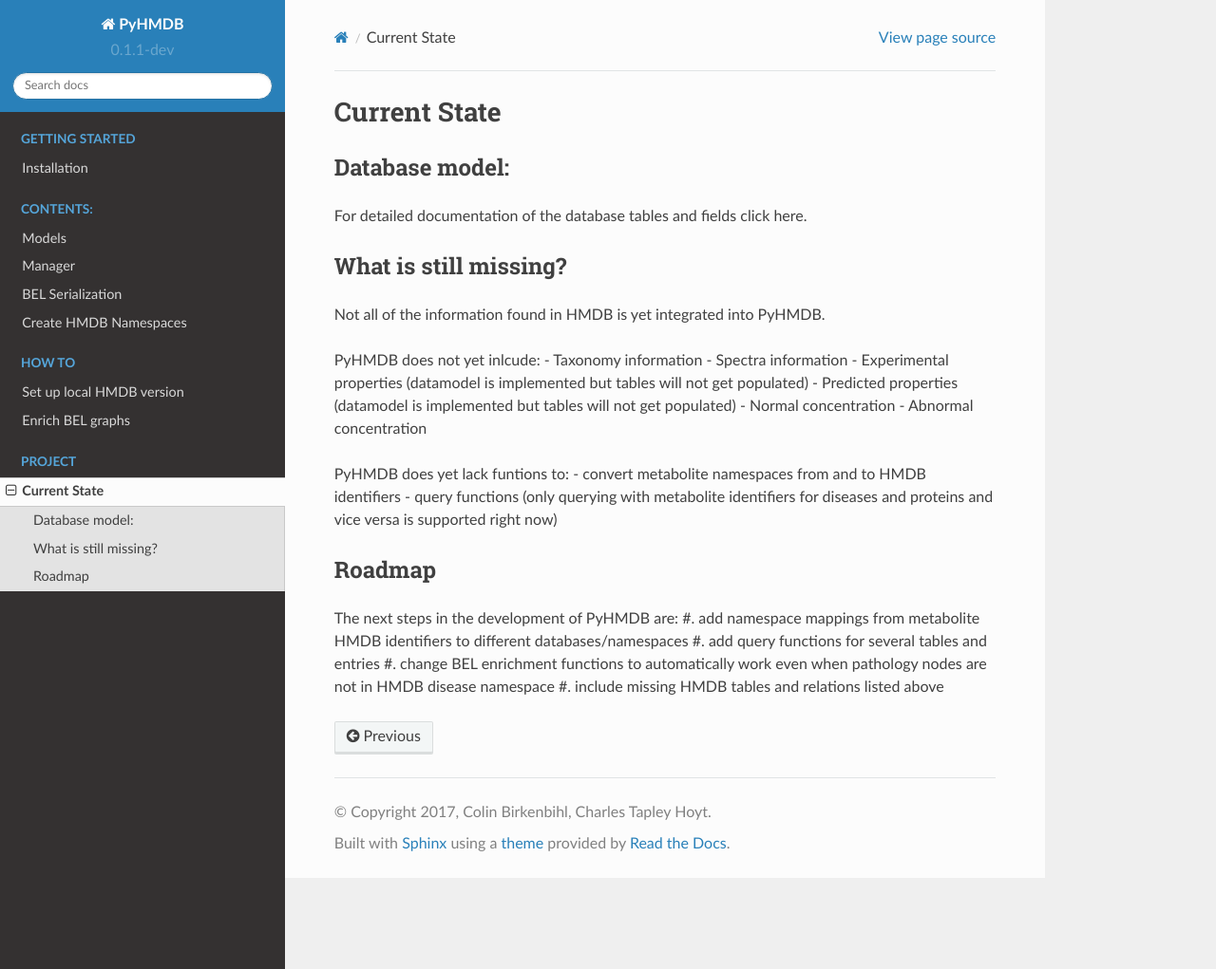
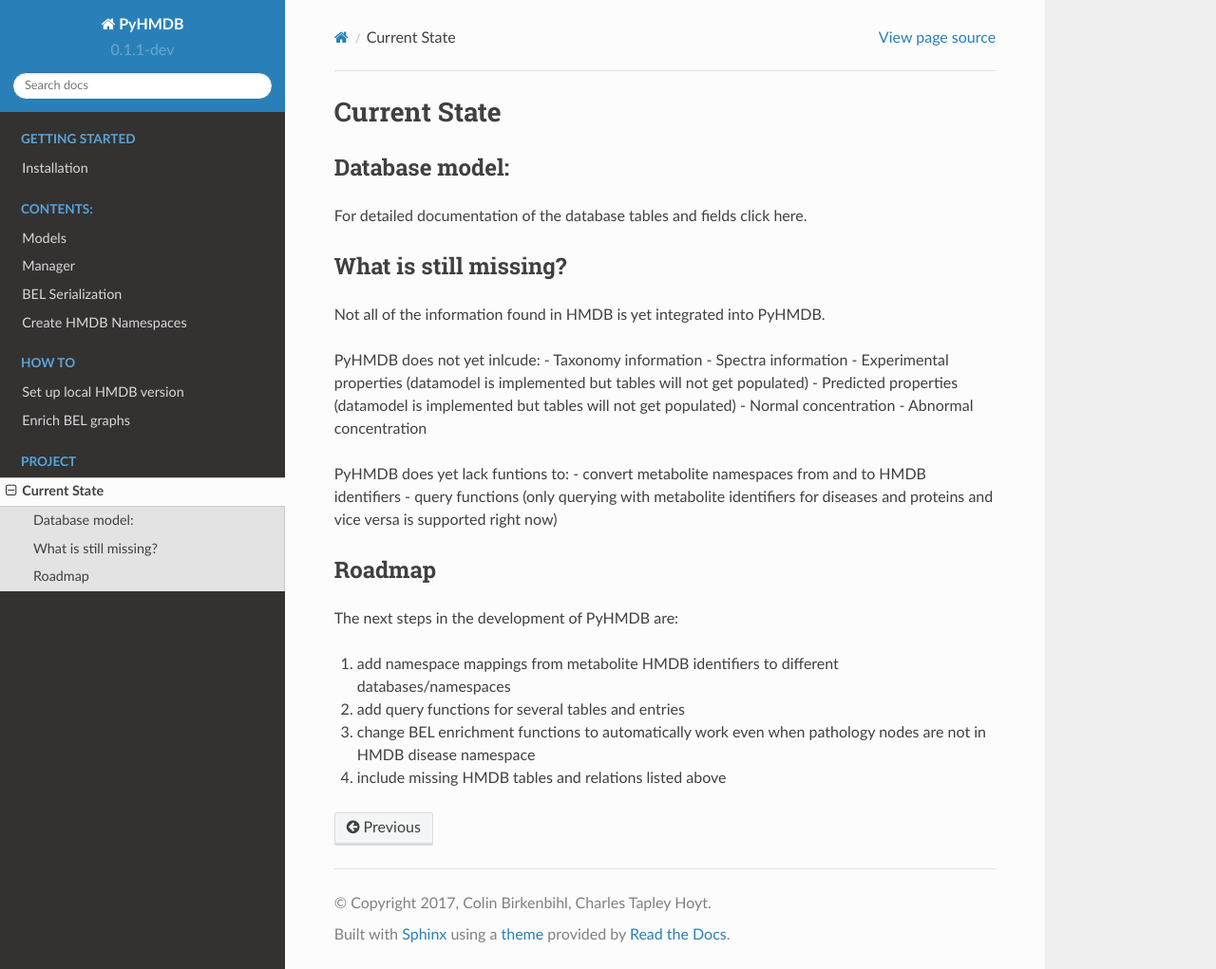
Before and after one commit to bio2bel/hmdb, a Sphinx documentation site: the page built from docs/source/current_status.rst, in a window 1280 px wide and 1021 px high. Shown: the whole window at 95% size. Built offline with Sphinx 7.4.7 and the Read the Docs theme 2.0.0, drawn with Linux system fonts in a browser that asks for light colours; some of the changed lines change nothing that is shown.

Commit message:
- fixed enumerated list in roadmap

```diff
--- a/docs/source/current_status.rst
+++ b/docs/source/current_status.rst
@@ -29,7 +29,8 @@
 -------
 
 The next steps in the development of PyHMDB are:
-#. add namespace mappings from metabolite HMDB identifiers to different databases/namespaces
-#. add query functions for several tables and entries
+
+1. add namespace mappings from metabolite HMDB identifiers to different databases/namespaces
+2. add query functions for several tables and entries
 #. change BEL enrichment functions to automatically work even when pathology nodes are not in HMDB disease namespace
 #. include missing HMDB tables and relations listed above
```
